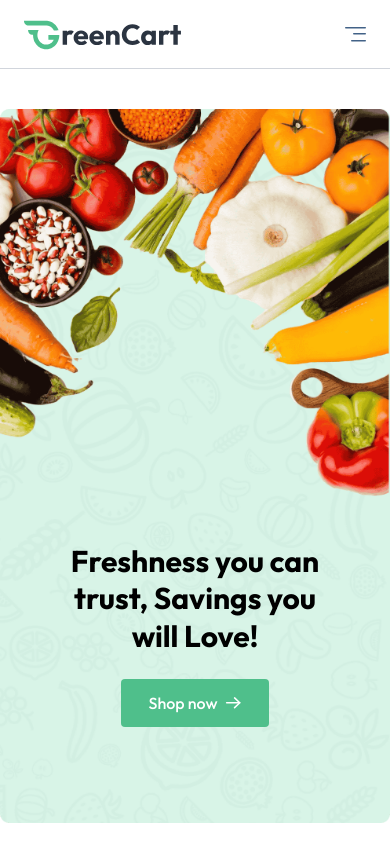
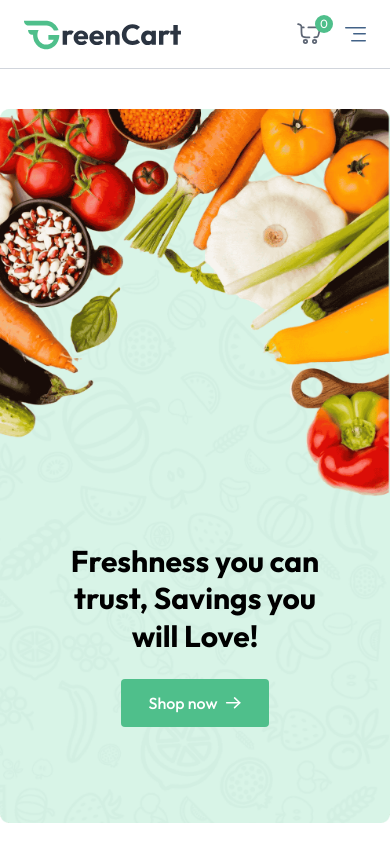
Before and after one commit to Manikandan1818/freshcart, a React (Vite) app in the folder client/: page / in a window 390 px wide. Shown: the top 844 px of the page. Built offline with nearby package versions, Linux system fonts and the light colour scheme.

Commit message:
Cart icon visible on mobile view

```diff
--- a/client/src/components/Navbar.jsx
+++ b/client/src/components/Navbar.jsx
@@ -89,14 +89,27 @@ const Navbar = () => {
           </div>
         )}
       </div>
-
+      <div className="flex items-center gap-6 sm:hidden">
+        <div
+          onClick={() => navigate("/cart")}
+          className="relative cursor-pointer"
+        >
+          <img
+            src={assets.nav_cart_icon}
+            alt="cart"
+            className="w-6 opacity-80"
+          />
+          <button className="absolute -top-2 -right-3 text-xs text-white bg-primary w-[18px] h-[18px] rounded-full">
+            {getCartCount()}
+          </button>
+        </div>
         <button
           onClick={() => (open ? setOpen(false) : setOpen(true))}
           aria-label="Menu"
-        className="sm:hidden"
         >
           <img src={assets.menu_icon} alt="menu" />
         </button>
+      </div>
 
       {/* Mobile Menu */}
       {open && (
```
Lines whose indentation alone changed are shown as unchanged.
